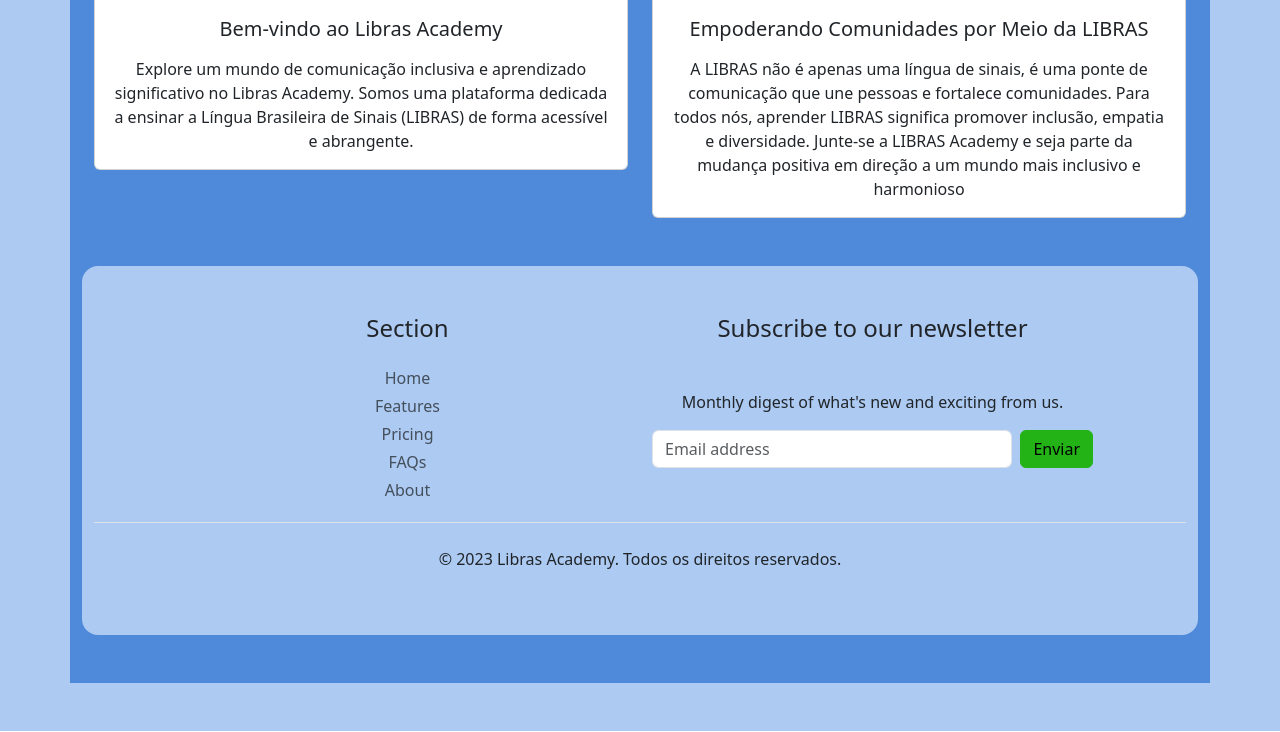
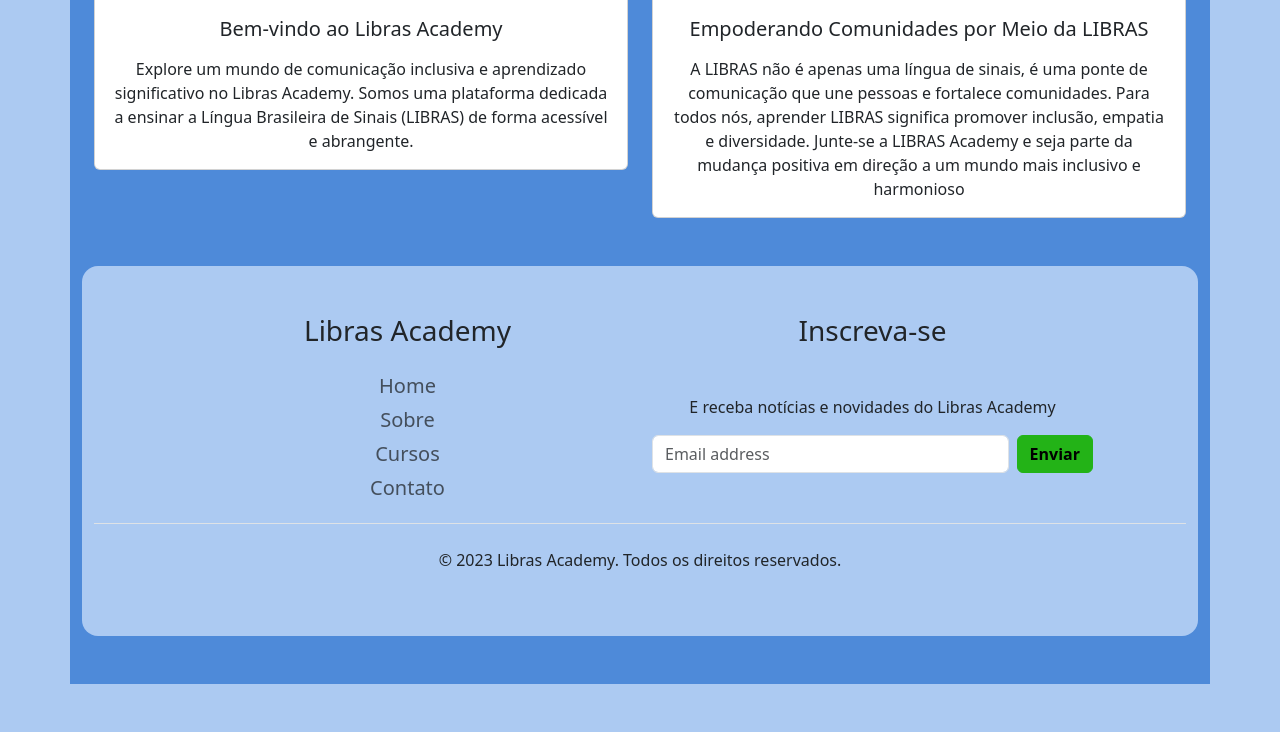
Before and after one commit to Squad19Rpro/libras-academy, a website: page index.html in a window 1280 px wide. Shown: the part 989-1721 px from the top of the page. Drawn offline with nearby package versions, Linux system fonts and the light colour scheme; files that its build step writes are made by us from their sources.

Commit message:
adicionando pequenas alterações no footer

```diff
--- a/index.html
+++ b/index.html
@@ -96,25 +96,25 @@
                   <footer class="py-5">
                     <div class="row justify-content-center">
                       <div class="col-sm-12 col-md-5 mb-3 text-center">
-                        <h4 class="text-center">Section</h4>
+                        <h3 class="text-center">Libras Academy</h3>
                         <ul class="nav flex-column align-content-center mt-4">
-                          <li class="nav-item mb-1"><a href="#" class="nav-link p-0 text-body-secondary">Home</a></li>
-                          <li class="nav-item mb-1"><a href="#" class="nav-link p-0 text-body-secondary">Features</a></li>
-                          <li class="nav-item mb-1"><a href="#" class="nav-link p-0 text-body-secondary">Pricing</a></li>
-                          <li class="nav-item mb-1"><a href="#" class="nav-link p-0 text-body-secondary">FAQs</a></li>
-                          <li class="nav-item mb-1"><a href="#" class="nav-link p-0 text-body-secondary">About</a></li>
+                          <li class="nav-item mb-1"><a href="#" class="nav-link p-0 fs-5 text-body-secondary">Home</a></li>
+                          <li class="nav-item mb-1"><a href="#" class="nav-link p-0 fs-5 text-body-secondary">Sobre</a></li>
+                          <li class="nav-item mb-1"><a href="#" class="nav-link p-0 fs-5 text-body-secondary">Cursos</a></li>
+                          <li class="nav-item mb-1"><a href="#" class="nav-link p-0 fs-5 text-body-secondary">Contato</a></li>
+
                         </ul>
                       </div>
 
 
                       <div class="col-sm-12 col-md-5 mb-3 text-center">
                         <form>
-                          <h4 class="text-center">Subscribe to our newsletter</h4>
-                          <p class="mt-5">Monthly digest of what's new and exciting from us.</p>
+                          <h3 class="text-center">Inscreva-se</h3>
+                          <p class="mt-5">E receba notícias e novidades do Libras Academy</p>
                           <div class="d-flex flex-column flex-sm-row w-100 gap-2">
-                            <label for="newsletter1" class="visually-hidden">Email address</label>
+                            <label for="newsletter1" class="visually-hidden">Seu e-mail</label>
                             <input id="newsletter1" type="text" class="form-control" placeholder="Email address">
-                            <button class="btn btn-success " type="button">Enviar</button>
+                            <button class="btn btn-success fw-bolder " type="button">Enviar</button>
                           </div>
                         </form>
                       </div>
```
